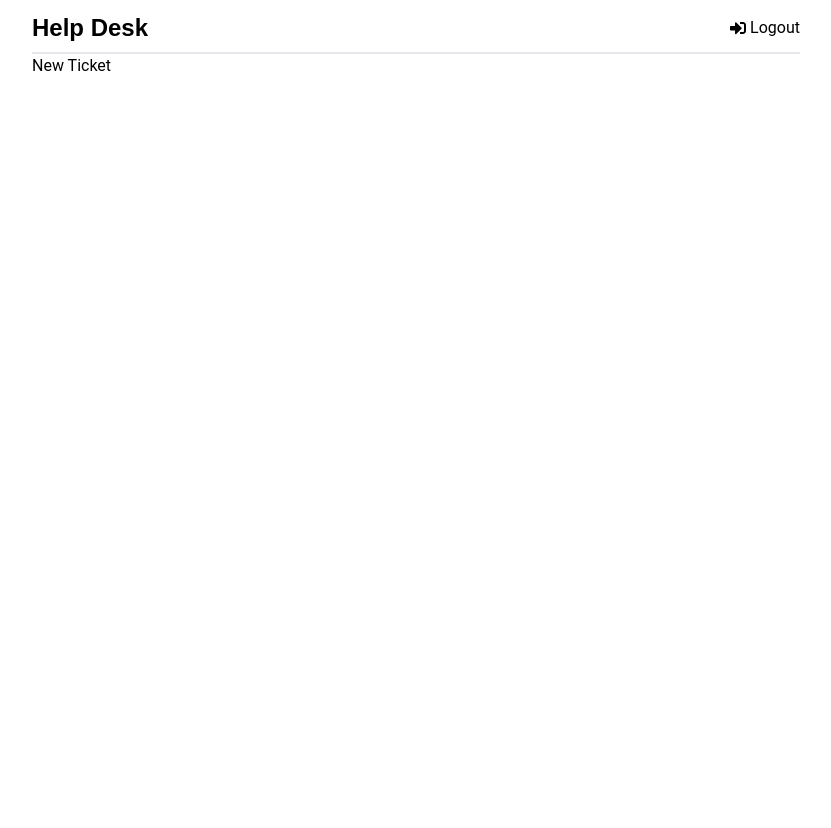
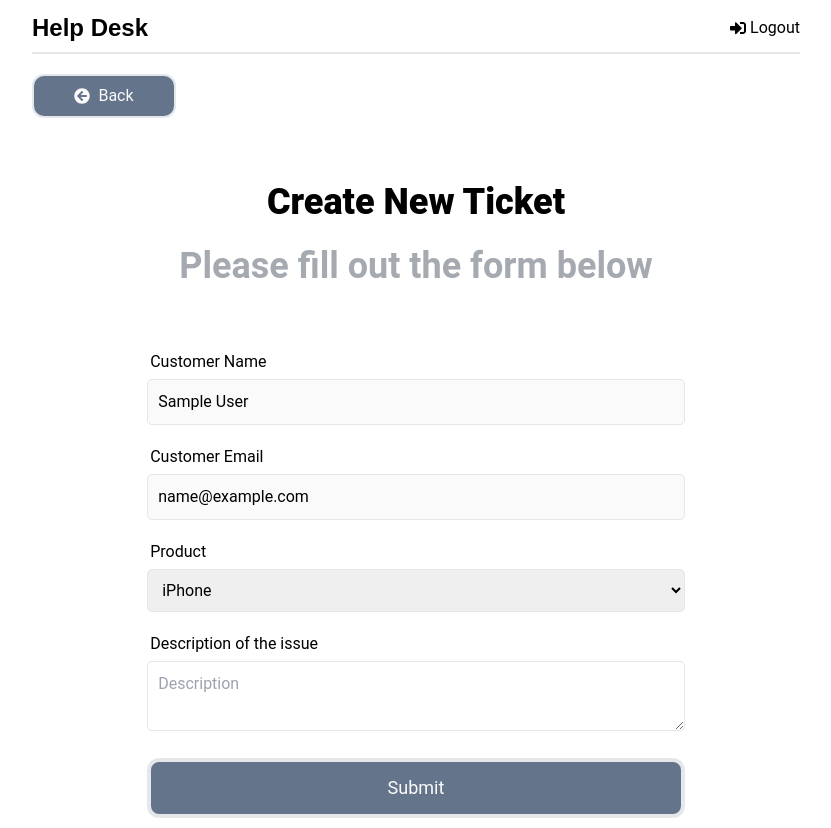
Before and after one commit to hff2/help-desk, a React (Create React App) app in the folder frontend/: page /new-ticket in a window 1280 px wide. Shown: the whole page, without its empty margins (224-1055 px from the left). Before the commit the page ends 800 px from the top, so only its background shows below. Built offline with nearby package versions, Linux system fonts and the light colour scheme; sample sign-in values are in the browser's storage.

Commit message:
feat: add tickets to redux and create ticket functionality

```diff
--- a/frontend/src/App.js
+++ b/frontend/src/App.js
@@ -6,6 +6,7 @@
 import Login from './pages/Login'
 import Register from './pages/Register'
 import NewTicket from './pages/NewTicket'
+import Tickets from './pages/Tickets'
 import PrivateRoute from './components/PrivateRoute';
 
 function App() {
@@ -21,6 +22,9 @@
             <Route path='/new-ticket' element={<PrivateRoute />} >
               <Route path='/new-ticket' element={<NewTicket />} />
             </Route>
+            <Route path='/tickets' element={<PrivateRoute />}>
+              <Route path='/tickets' element={<Tickets />} />
+            </Route>
           </Routes>
         </div>
       </Router>
--- a/frontend/src/app/store.js
+++ b/frontend/src/app/store.js
@@ -1,8 +1,10 @@
 import { configureStore } from '@reduxjs/toolkit';
 import authReducer from '../features/auth/authSlice'
+import ticketReducer from '../features/tickets/ticketSlice'
 
 export const store = configureStore({
   reducer: {
     auth: authReducer,
+    tickets: ticketReducer,
   },
 });
--- /dev/null
+++ b/frontend/src/components/BackButton.jsx
@@ -0,0 +1,12 @@
+import { FaArrowCircleLeft } from 'react-icons/fa';
+import { Link } from 'react-router-dom';
+
+const BackButton = ({ url }) => {
+    return (
+        <Link to={url} className='flex items-center justify-center w-28 lg:w-36 border-2 py-2 rounded-xl bg-slate-500 text-zinc-50 hover:bg-zinc-50 hover:text-slate-500 ease-in-out duration-300 mt-5'>
+            <FaArrowCircleLeft className='mr-2'/> Back
+        </Link>
+    );
+};
+
+export default BackButton;
--- /dev/null
+++ b/frontend/src/features/tickets/ticketService.js
@@ -0,0 +1,36 @@
+import axios from 'axios'
+
+const API_URL = '/api/tickets/'
+
+// Create new ticket
+const createTicket = async (ticketData, token) => {
+    const config = {
+        headers: {
+            Authorization: `Bearer ${token}`,
+        },
+    }
+
+    const response = await axios.post(API_URL, ticketData, config)
+
+    return response.data
+}
+
+// Get user tickets
+const getTickets = async (token) => {
+    const config = {
+        headers: {
+            Authorization: `Bearer ${token}`,
+        },
+    }
+
+    const response = await axios.get(API_URL, config)
+
+    return response.data
+}
+
+const ticketService = {
+    createTicket,
+    getTickets,
+}
+
+export default ticketService
--- /dev/null
+++ b/frontend/src/features/tickets/ticketSlice.js
@@ -0,0 +1,90 @@
+import { createSlice, createAsyncThunk } from '@reduxjs/toolkit'
+import ticketService from './ticketService'
+
+const initialState = {
+    tickets: [],
+    ticket: {},
+    isError: false,
+    isSuccess: false,
+    isLoading: false,
+    message: '',
+}
+
+// Create new ticket
+export const createTicket = createAsyncThunk(
+    'tickets/create',
+    async (ticketData, thunkAPI) => {
+        try {
+            const token = thunkAPI.getState().auth.user.token
+            return await ticketService.createTicket(ticketData, token)
+        } catch (error) {
+            const message =
+                (error.response &&
+                    error.response.data &&
+                    error.response.data.message) ||
+                error.message ||
+                error.toString()
+
+            return thunkAPI.rejectWithValue(message)
+        }
+    }
+)
+
+// Get user tickets
+export const getTickets = createAsyncThunk(
+    'tickets/getAll',
+    async (_, thunkAPI) => {
+        try {
+            const token = thunkAPI.getState().auth.user.token
+            return await ticketService.getTickets(token)
+        } catch (error) {
+            const message =
+                (error.response &&
+                    error.response.data &&
+                    error.response.data.message) ||
+                error.message ||
+                error.toString()
+
+            return thunkAPI.rejectWithValue(message)
+        }
+    }
+)
+
+export const ticketSlice = createSlice({
+    name: 'ticket',
+    initialState,
+    reducers: {
+        reset: (state) => initialState,
+    },
+    extraReducers: (builder) => {
+        builder
+            .addCase(createTicket.pending, (state) => {
+                state.isLoading = true
+            })
+            .addCase(createTicket.fulfilled, (state) => {
+                state.isLoading = false
+                state.isSuccess = true
+            })
+            .addCase(createTicket.rejected, (state, action) => {
+                state.isLoading = false
+                state.isError = true
+                state.message = action.payload
+            })
+            .addCase(getTickets.pending, (state) => {
+                state.isLoading = true
+            })
+            .addCase(getTickets.fulfilled, (state, action) => {
+                state.isLoading = false
+                state.isSuccess = true
+                state.tickets = action.payload
+            })
+            .addCase(getTickets.rejected, (state, action) => {
+                state.isLoading = false
+                state.isError = true
+                state.message = action.payload
+            })
+    },
+})
+
+export const { reset } = ticketSlice.actions
+export default ticketSlice.reducer
--- a/frontend/src/pages/NewTicket.jsx
+++ b/frontend/src/pages/NewTicket.jsx
@@ -1,10 +1,99 @@
-import React from 'react';
+import { useState, useEffect } from 'react';
+import { useSelector, useDispatch } from 'react-redux';
+import { useNavigate } from 'react-router-dom';
+import { toast } from 'react-toastify';
+import { createTicket, reset } from '../features/tickets/ticketSlice';
+import Spinner from '../components/Spinner';
+import BackButton from '../components/BackButton';
 
 function NewTicket() {
+    const { user } = useSelector((state) => state.auth);
+    const { isLoading, isError, isSuccess, message } = useSelector(
+        (state) => state.tickets
+    );
+
+    const [name] = useState(user.name);
+    const [email] = useState(user.email);
+    const [product, setProduct] = useState('iPhone');
+    const [description, setDescription] = useState('');
+
+    const dispatch = useDispatch();
+    const navigate = useNavigate();
+
+    useEffect(() => {
+        if (isError) {
+        toast.error(message);
+        }
+
+        if (isSuccess) {
+        dispatch(reset());
+        navigate('/tickets');
+        }
+
+        dispatch(reset());
+    }, [dispatch, isError, isSuccess, navigate, message]);
+
+    const onSubmit = (e) => {
+        e.preventDefault();
+        console.log(product);
+        dispatch(createTicket({ product, description }));
+    };
+
+    if (isLoading) {
+        return <Spinner />;
+    }
+
     return (
-        <div>
-            <h1>New Ticket</h1>
-        </div>
+        <>
+        <BackButton url='/' />
+        <section className='my-16'>
+            <h1 className='lg:text-4xl text-2xl font-black mb-6 flex items-center justify-center'>Create New Ticket</h1>
+            <p className='lg:text-4xl text-2xl font-bold text-gray-600/50 text-center'>Please fill out the form below</p>
+        </section>
+
+        <section className='form'>
+            <div className='form-group'>
+            <label htmlFor='name'>Customer Name</label>
+            <input type='text' className='form-control' value={name} disabled />
+            </div>
+            <div className='form-group'>
+            <label htmlFor='email'>Customer Email</label>
+            <input type='text' className='form-control' value={email} disabled />
+            </div>
+            <form onSubmit={onSubmit}>
+            <div className='form-group'>
+                <label htmlFor='product'>Product</label>
+                <select
+                name='product'
+                id='product'
+                value={product}
+                onChange={(e) => setProduct(e.target.value)}
+                >
+                <option value='Pixel 6 Pro'>Pixel 6 Pro</option>
+                <option value='Samsung Galaxy S23'>Samsung Galaxy S23</option>
+                <option value='iPhone'>iPhone</option>
+                <option value='iPad'>iPad</option>
+                </select>
+            </div>
+            <div className='form-group'>
+                <label htmlFor='description'>Description of the issue</label>
+                <textarea
+                name='description'
+                id='description'
+                className='form-control'
+                placeholder='Description'
+                value={description}
+                onChange={(e) => setDescription(e.target.value)}
+                ></textarea>
+            </div>
+            <div className='form-group'>
+                <button type='submit' className='border-4 lg:py-3 py-2 rounded-xl w-full text-lg bg-slate-500 text-zinc-50 hover:bg-zinc-50 hover:text-slate-500 ease-in-out duration-300'>
+                Submit
+            </button>
+            </div>
+            </form>
+        </section>
+        </>
     );
 }
 
--- /dev/null
+++ b/frontend/src/pages/Tickets.jsx
@@ -0,0 +1,37 @@
+import { useEffect } from 'react';
+import { useSelector, useDispatch } from 'react-redux';
+import { getTickets, reset } from '../features/tickets/ticketSlice';
+import Spinner from '../components/Spinner';
+import BackButton from '../components/BackButton';
+
+function Tickets() {
+    const { tickets, isLoading, isSuccess } = useSelector(
+        (state) => state.tickets
+    );
+
+    const dispatch = useDispatch();
+
+    useEffect(() => {
+        return () => {
+        if (isSuccess) {
+            dispatch(reset());
+        }
+        };
+    }, [dispatch, isSuccess]);
+
+    useEffect(() => {
+        dispatch(getTickets());
+    }, [dispatch]);
+
+    if (isLoading) {
+        return <Spinner />;
+    }
+
+    return (
+        <div>
+        <h1>Tickets</h1>
+        </div>
+    );
+}
+
+export default Tickets;
```
Also changed, not shown: frontend/src/index.css (+49 -0 lines).
